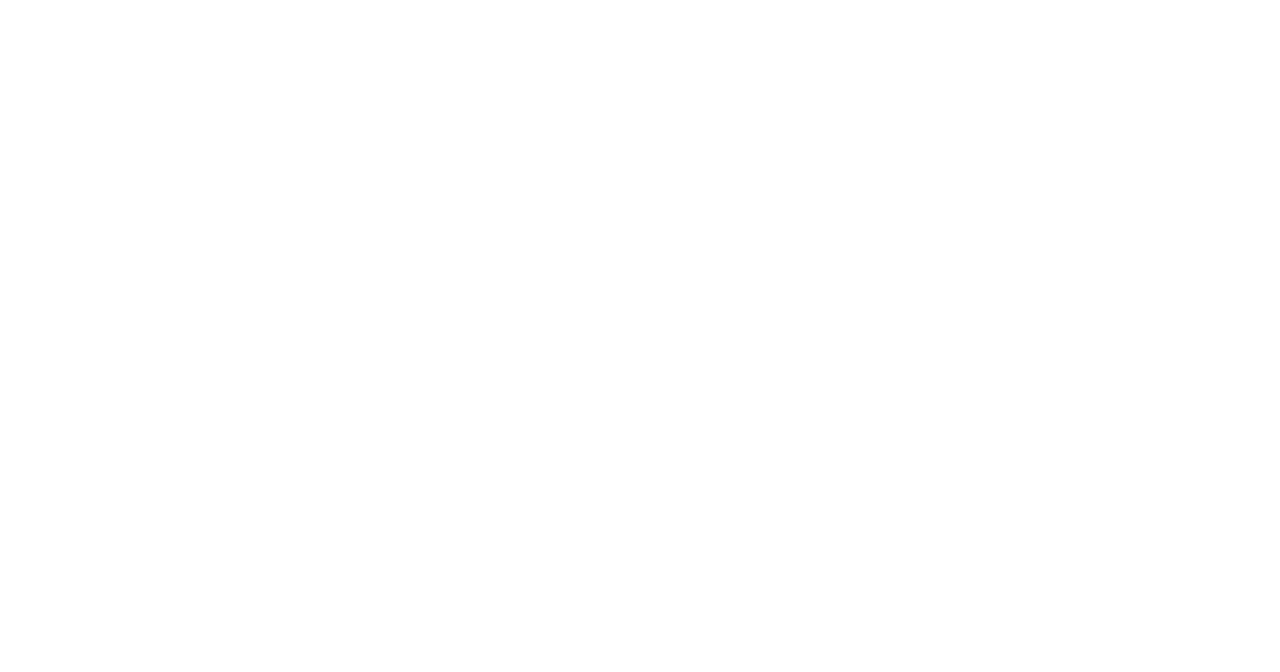
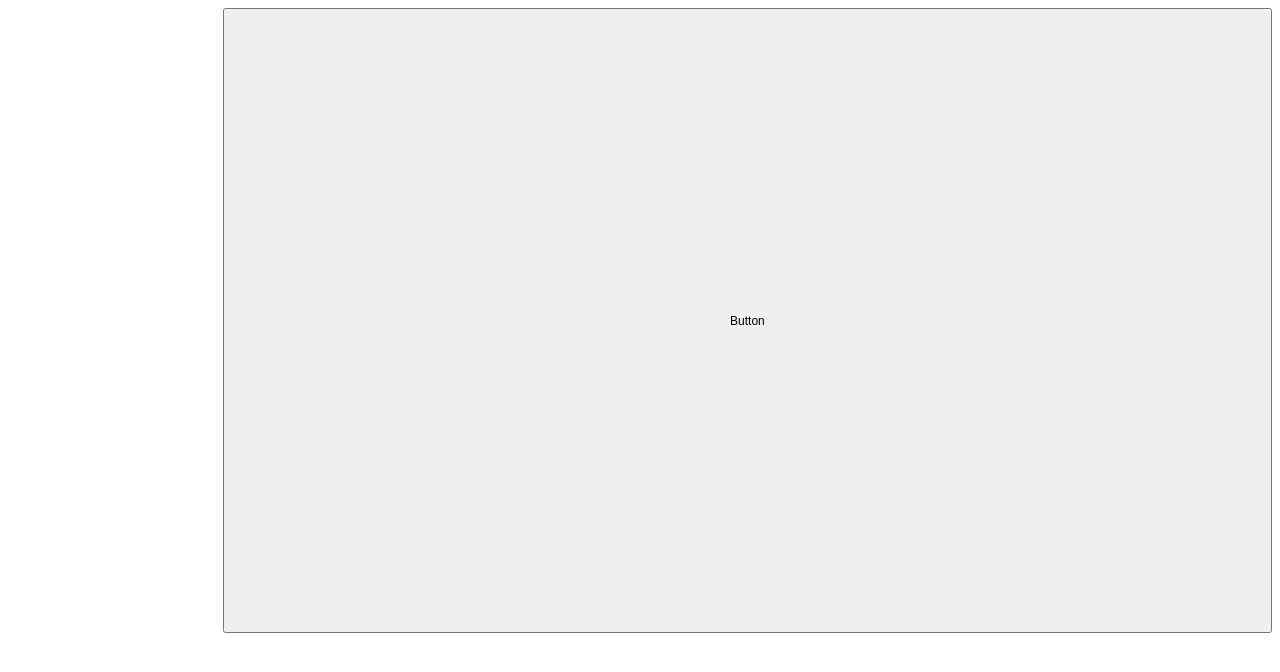
Before and after one commit to Bilguun0828/BaldanHicheel, a plain HTML site: page index.html in a window 1280 px wide. Drawn offline with Linux system fonts and the light colour scheme.

Commit message:
my changes

```diff
--- a/index.html
+++ b/index.html
@@ -4,8 +4,9 @@
     <meta charset="UTF-8">
     <meta name="viewport" content="width=device-width, initial-scale=1.0">
     <title>Document</title>
+    <link rel="stylesheet" href="style.css">
 </head>
 <body>
-
+    <button class="btn">Button</button>
 </body>
 </html>
--- a/style.css
+++ b/style.css
@@ -0,0 +1,10 @@
+.btn{
+    float: right;
+    width: 83%;
+    margin-right: 0px;
+    font-family: Arial, Helvetica, sans-serif;
+    font-size: 12px;
+    height:625px;
+    overflow:auto;
+
+}
```
Also changed, not shown: 1 other file.
